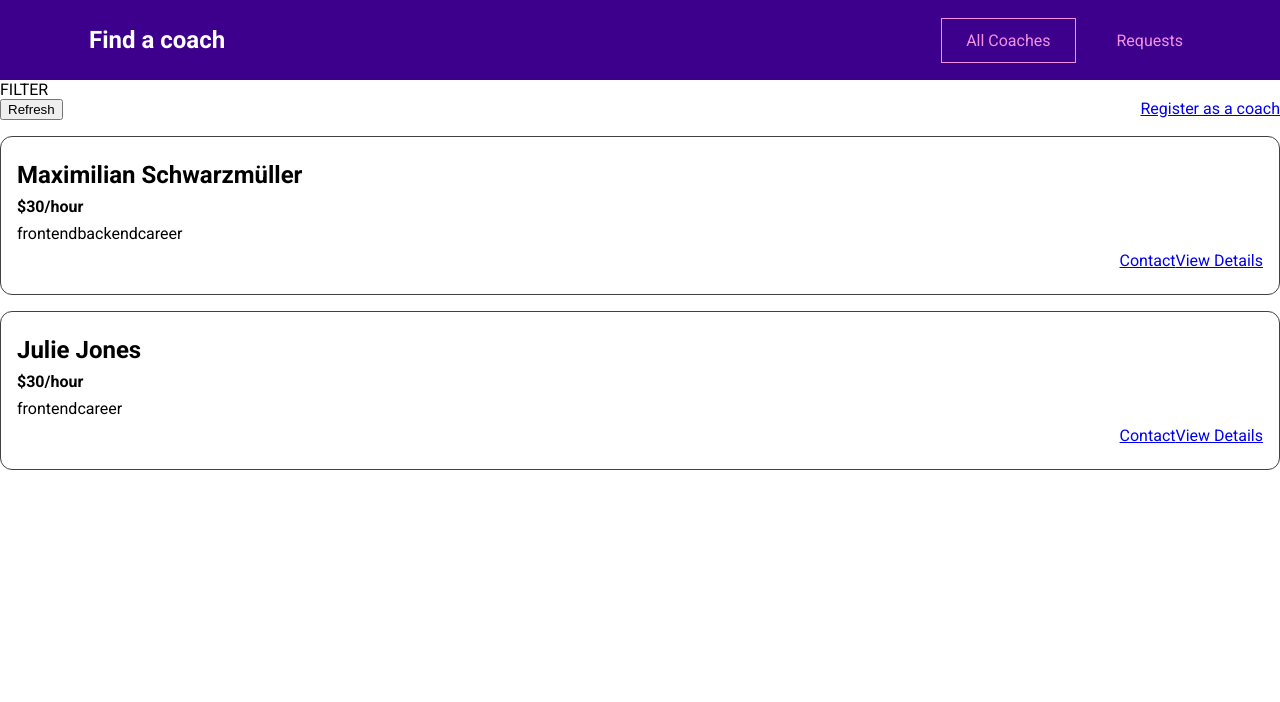
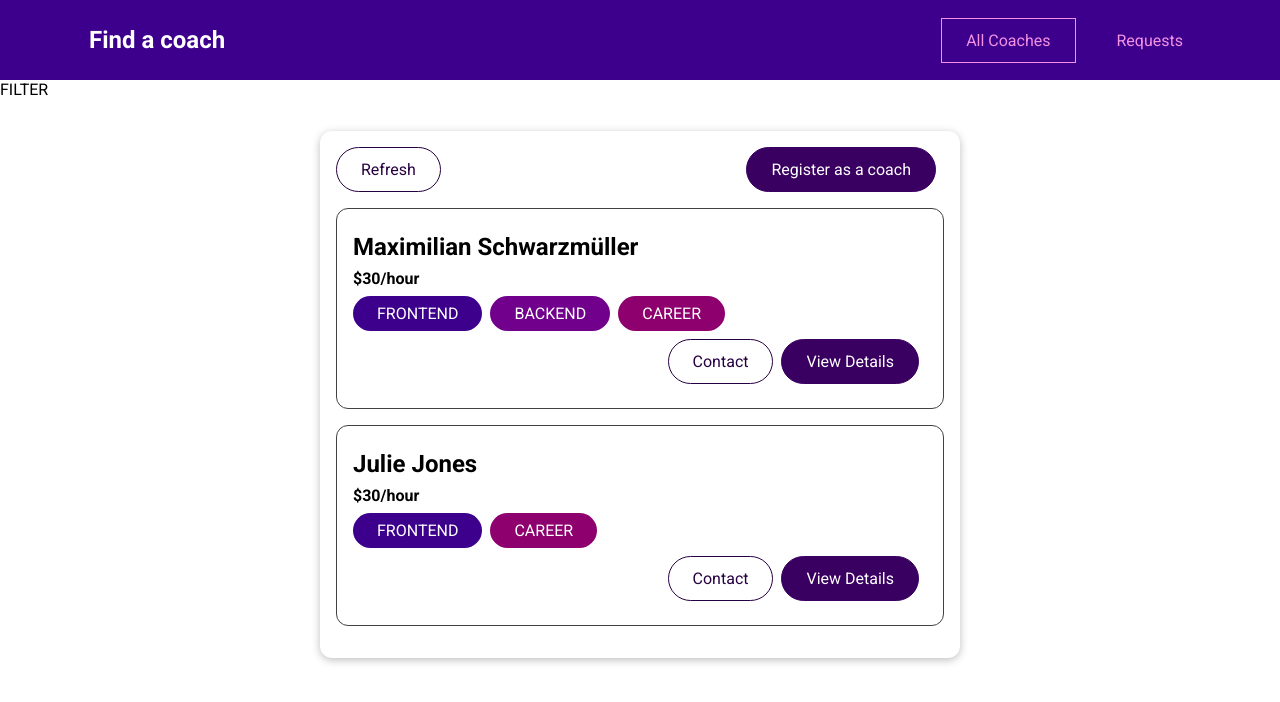
Before and after one commit to rifaath101/vue3-main-project, a Vue app: page /coaches in a window 1280 px wide. Shown: the top 702 px of the page. Built offline with nearby package versions, Linux system fonts and the light colour scheme.

Commit message:
Adding a couple of base components

```diff
--- a/src/components/coaches/CoachItem.vue
+++ b/src/components/coaches/CoachItem.vue
@@ -3,11 +3,18 @@
     <h3>{{ fullName }}</h3>
     <h4>${{ rate }}/hour</h4>
     <div>
-      <span v-for="area in areas" :key="area">{{ area }}</span>
+      <base-badge
+        v-for="area in areas"
+        :key="area"
+        :type="area"
+        :title="area"
+      />
     </div>
     <div class="actions">
-      <router-link :to="coachContactLink">Contact</router-link>
-      <router-link :to="coachDetailsLink">View Details</router-link>
+      <base-button mode="outline" link :to="coachContactLink">
+        Contact
+      </base-button>
+      <base-button link :to="coachDetailsLink">View Details</base-button>
     </div>
   </li>
 </template>
--- /dev/null
+++ b/src/components/ui/BaseBadge.vue
@@ -0,0 +1,40 @@
+<template>
+  <span class="badge" :class="type">{{ text }}</span>
+</template>
+
+<script>
+export default {
+  props: ['type', 'title'],
+  computed: {
+    text() {
+      return this.title.toUpperCase();
+    },
+  },
+};
+</script>
+
+<style scoped>
+.badge {
+  background-color: #ccc;
+  color: #252525;
+  border-radius: 30px;
+  padding: 0.5rem 1.5rem;
+  display: inline-block;
+  margin-right: 0.5rem;
+}
+
+.frontend {
+  background-color: #3d008d;
+  color: white;
+}
+
+.backend {
+  background-color: #71008d;
+  color: white;
+}
+
+.career {
+  background-color: #8d006e;
+  color: white;
+}
+</style>
--- /dev/null
+++ b/src/components/ui/BaseButton.vue
@@ -0,0 +1,69 @@
+<template>
+  <button v-if="!link" :class="mode"><slot></slot></button>
+  <router-link v-else :to="to" :class="mode"><slot></slot></router-link>
+</template>
+
+<script>
+export default {
+  props: {
+    mode: {
+      type: String,
+      required: false,
+      default: null,
+    },
+    link: {
+      type: Boolean,
+      required: false,
+      default: false,
+    },
+    to: {
+      type: String,
+      required: false,
+      default: '/',
+    },
+  },
+};
+</script>
+
+<style scoped>
+button,
+a {
+  text-decoration: none;
+  padding: 0.75rem 1.5rem;
+  font: inherit;
+  background-color: #3a0061;
+  border: 1px solid #3a0061;
+  color: white;
+  cursor: pointer;
+  border-radius: 30px;
+  margin-right: 0.5rem;
+  display: inline-block;
+}
+
+a:hover,
+a:active,
+button:hover,
+button:active {
+  background-color: #270041;
+  border-color: #270041;
+}
+
+.flat {
+  background-color: transparent;
+  color: #3a0061;
+  border: none;
+}
+
+.outline {
+  background-color: transparent;
+  border-color: #270041;
+  color: #270041;
+}
+
+.flat:hover,
+.flat:active,
+.outline:hover,
+.outline:active {
+  background-color: #edd2ff;
+}
+</style>
--- /dev/null
+++ b/src/components/ui/BaseCard.vue
@@ -0,0 +1,15 @@
+<template>
+  <div class="card">
+    <slot></slot>
+  </div>
+</template>
+
+<style scoped>
+.card {
+  border-radius: 12px;
+  box-shadow: 0 2px 8px rgba(0, 0, 0, 0.26);
+  padding: 1rem;
+  margin: 2rem auto;
+  max-width: 40rem;
+}
+</style>
--- a/src/pages/coaches/CoachesList.vue
+++ b/src/pages/coaches/CoachesList.vue
@@ -1,14 +1,12 @@
 <template>
   <section>FILTER</section>
   <section>
+    <base-card>
       <div class="controls">
-      <button>Refresh</button>
-      <router-link to="/register">Register as a coach</router-link>
+        <base-button mode="outline">Refresh</base-button>
+        <base-button to="/register" link>Register as a coach</base-button>
       </div>
       <ul v-if="hasCoaches">
-      <!-- <li v-for="coach in filteredCoaches" :key="coach.id">
-        {{ coach.firstName }}
-      </li> -->
         <CoachItem
           v-for="coach in filteredCoaches"
           :key="coach.id"
@@ -20,6 +18,7 @@
         />
       </ul>
       <h3 v-else>No coaches found</h3>
+    </base-card>
   </section>
 </template>
 
```
Also changed, not shown: src/main.js (+7 -0 lines). Lines whose indentation alone changed are shown as unchanged.
